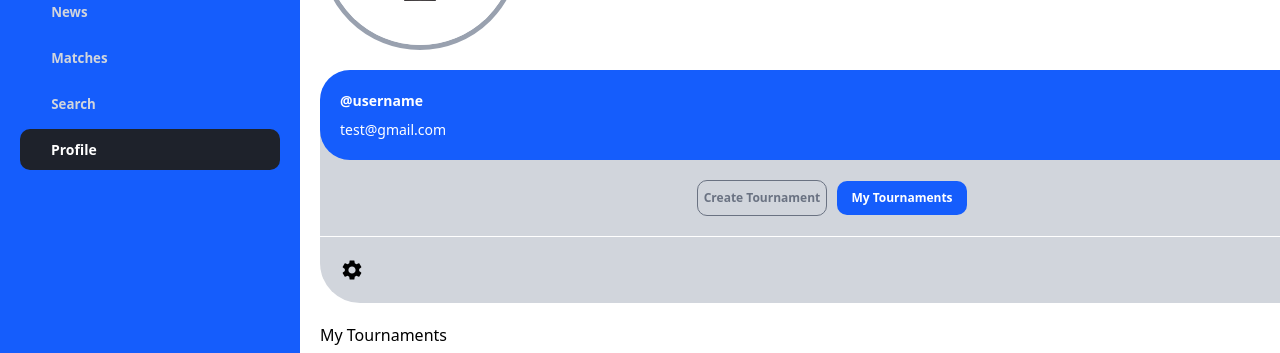
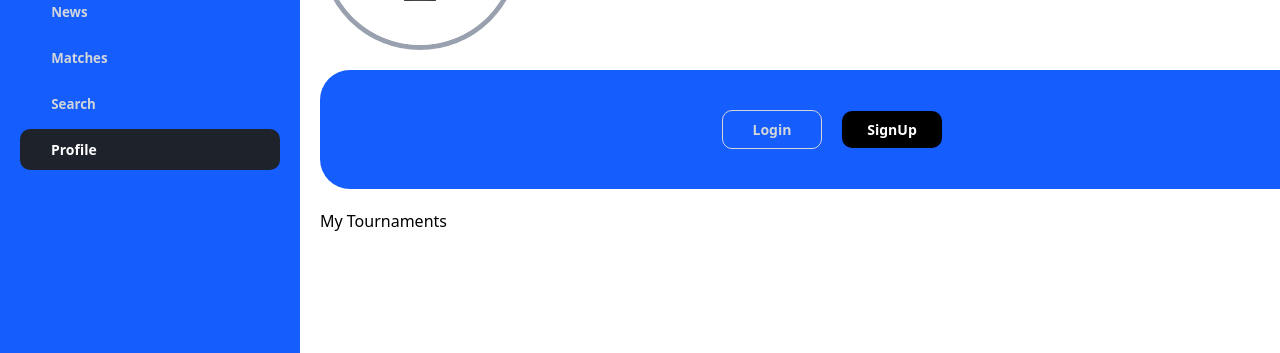
Before and after one commit to Eche00/Tournex, a React (Vite) app: page /profile in a window 1280 px wide. Shown: the part 235-588 px from the top of the page. Built offline with nearby package versions, Linux system fonts and the light colour scheme; some icons are missing.

Commit message:
correcting state

```diff
--- a/src/pages/Profile.jsx
+++ b/src/pages/Profile.jsx
@@ -3,7 +3,7 @@ import React, { useState } from "react";
 import { Link } from "react-router";
 
 function Profile() {
-  const [user, setUser] = useState(true);
+  const [user, setUser] = useState(false);
   const [user2, setUser2] = useState(false);
   const [setting, setSetting] = useState(false);
   return (
```
